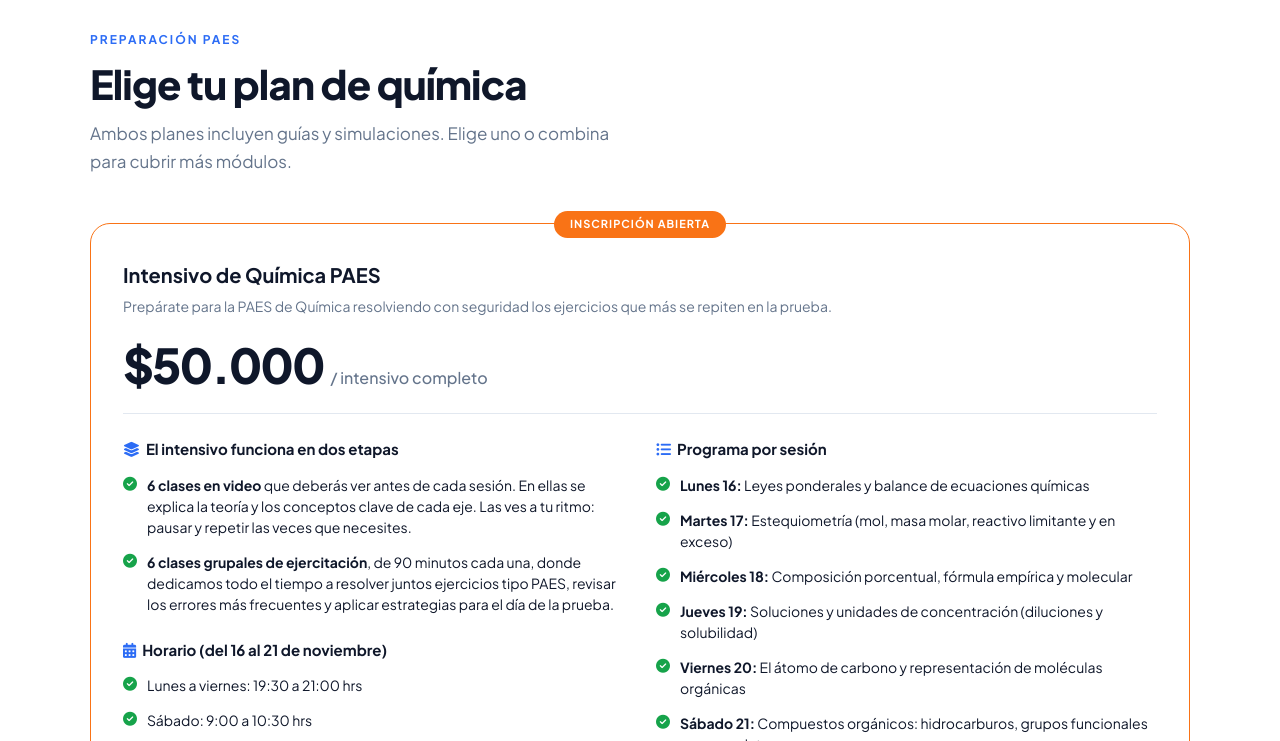
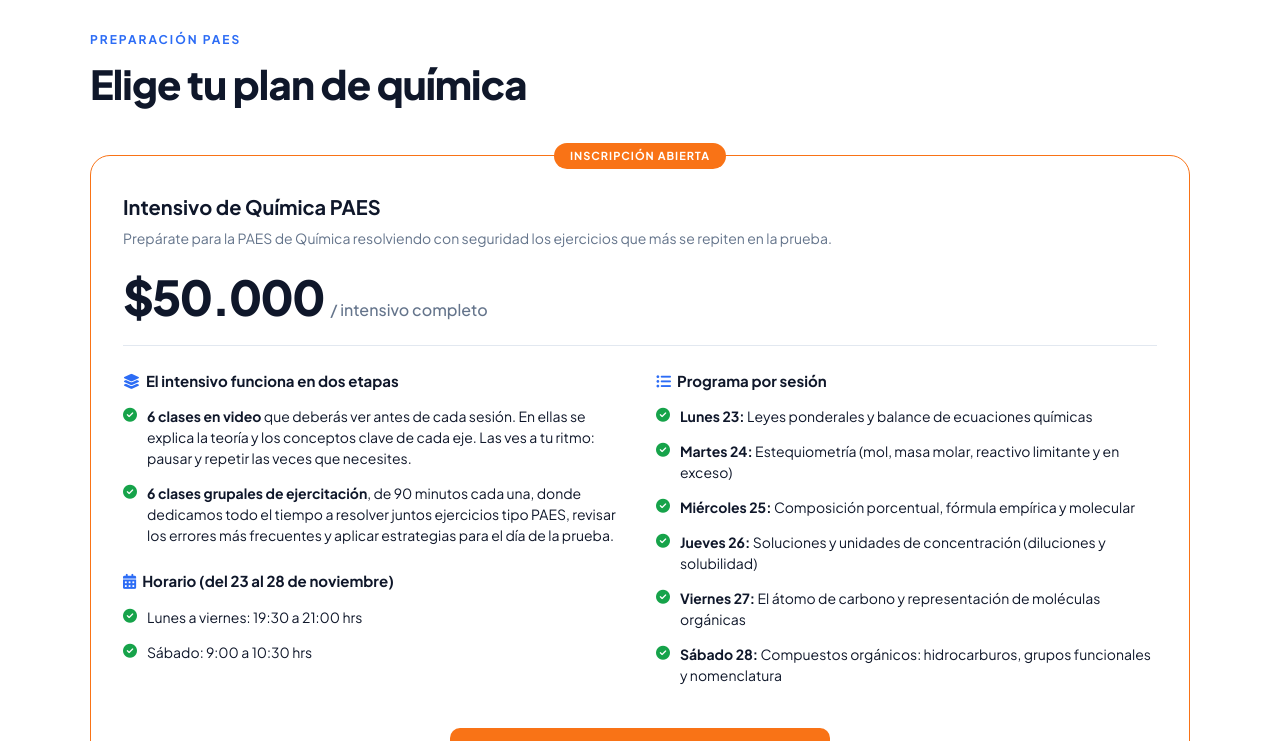
Before and after one commit to ezesal93/SitioWeb-2026, a plain HTML site: page index.html in a window 1280 px wide. Shown: the part 850-1591 px from the top of the page. Drawn offline with nearby package versions, Linux system fonts and the light colour scheme.

Commit message:
actualización

```diff
--- a/index.html
+++ b/index.html
@@ -258,7 +258,7 @@
     <div class="section-inner">
         <p class="section-label">Preparación PAES</p>
         <h2 class="section-title">Elige tu plan de química</h2>
-        <p class="section-sub">Ambos planes incluyen guías y simulaciones. Elige uno o combina para cubrir más módulos.</p>
+
 
         <div class="plans-grid">
 
@@ -275,7 +275,7 @@
                             <li><i class="fas fa-check-circle"></i><span><strong>6 clases en video</strong> que deberás ver antes de cada sesión. En ellas se explica la teoría y los conceptos clave de cada eje. Las ves a tu ritmo: pausar y repetir las veces que necesites.</span></li>
                             <li><i class="fas fa-check-circle"></i><span><strong>6 clases grupales de ejercitación</strong>, de 90 minutos cada una, donde dedicamos todo el tiempo a resolver juntos ejercicios tipo PAES, revisar los errores más frecuentes y aplicar estrategias para el día de la prueba.</span></li>
                         </ul>
-                        <h4 style="margin-top:24px;"><i class="fas fa-calendar-alt"></i>Horario (del 16 al 21 de noviembre)</h4>
+                        <h4 style="margin-top:24px;"><i class="fas fa-calendar-alt"></i>Horario (del 23 al 28 de noviembre)</h4>
                         <ul class="plan-features">
                             <li><i class="fas fa-check-circle"></i><span>Lunes a viernes: 19:30 a 21:00 hrs</span></li>
                             <li><i class="fas fa-check-circle"></i><span>Sábado: 9:00 a 10:30 hrs</span></li>
@@ -284,12 +284,12 @@
                     <div>
                         <h4><i class="fas fa-list-ul"></i>Programa por sesión</h4>
                         <ul class="plan-features">
-                            <li><i class="fas fa-check-circle"></i><span><strong>Lunes 16:</strong> Leyes ponderales y balance de ecuaciones químicas</span></li>
-                            <li><i class="fas fa-check-circle"></i><span><strong>Martes 17:</strong> Estequiometría (mol, masa molar, reactivo limitante y en exceso)</span></li>
-                            <li><i class="fas fa-check-circle"></i><span><strong>Miércoles 18:</strong> Composición porcentual, fórmula empírica y molecular</span></li>
-                            <li><i class="fas fa-check-circle"></i><span><strong>Jueves 19:</strong> Soluciones y unidades de concentración (diluciones y solubilidad)</span></li>
-                            <li><i class="fas fa-check-circle"></i><span><strong>Viernes 20:</strong> El átomo de carbono y representación de moléculas orgánicas</span></li>
-                            <li><i class="fas fa-check-circle"></i><span><strong>Sábado 21:</strong> Compuestos orgánicos: hidrocarburos, grupos funcionales y nomenclatura</span></li>
+                            <li><i class="fas fa-check-circle"></i><span><strong>Lunes 23:</strong> Leyes ponderales y balance de ecuaciones químicas</span></li>
+                            <li><i class="fas fa-check-circle"></i><span><strong>Martes 24:</strong> Estequiometría (mol, masa molar, reactivo limitante y en exceso)</span></li>
+                            <li><i class="fas fa-check-circle"></i><span><strong>Miércoles 25:</strong> Composición porcentual, fórmula empírica y molecular</span></li>
+                            <li><i class="fas fa-check-circle"></i><span><strong>Jueves 26:</strong> Soluciones y unidades de concentración (diluciones y solubilidad)</span></li>
+                            <li><i class="fas fa-check-circle"></i><span><strong>Viernes 27:</strong> El átomo de carbono y representación de moléculas orgánicas</span></li>
+                            <li><i class="fas fa-check-circle"></i><span><strong>Sábado 28:</strong> Compuestos orgánicos: hidrocarburos, grupos funcionales y nomenclatura</span></li>
                         </ul>
                     </div>
                 </div>
```
Also changed, not shown: intensivo.html (+2 -2 lines).
